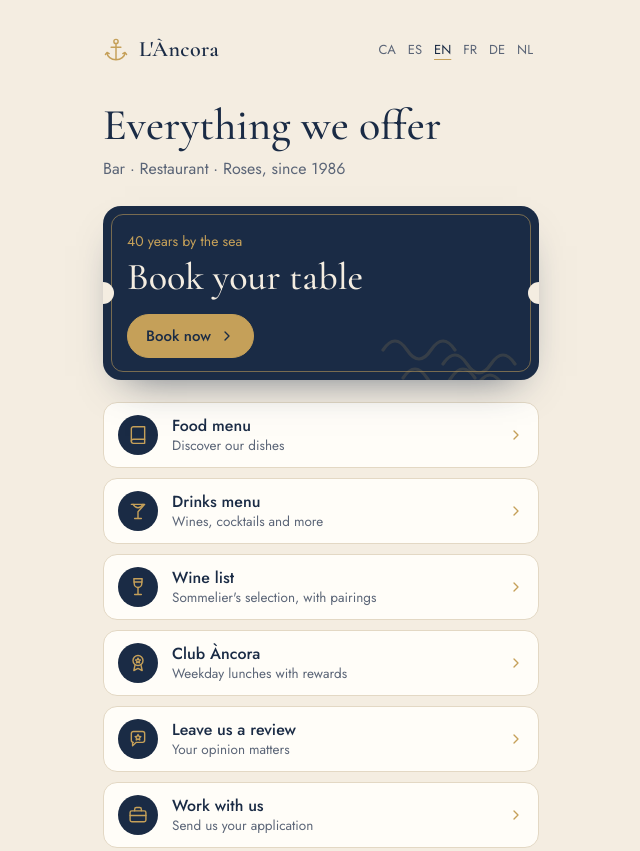
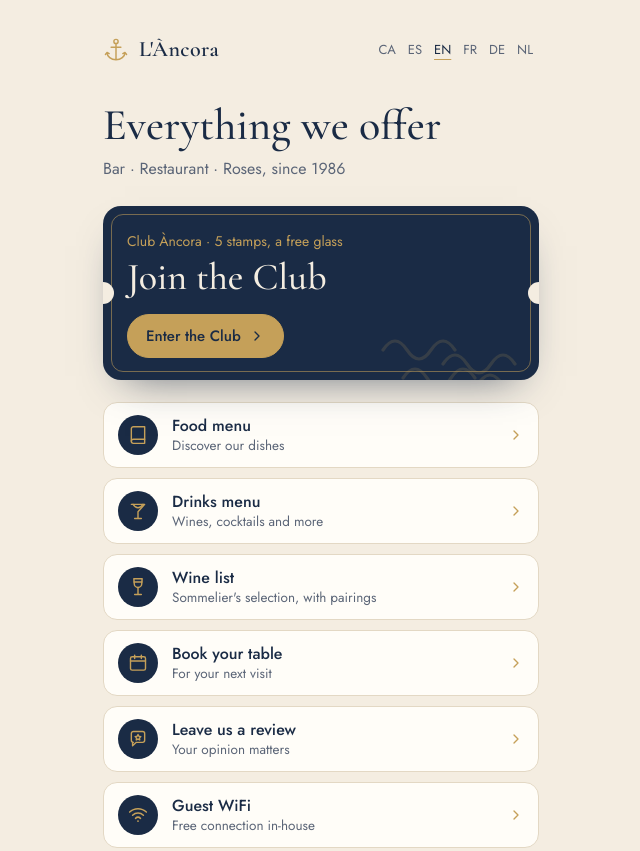
Before and after one commit to Ancoraroses/lancora-links, a plain HTML site: page index.html in a window 1280 px wide. Shown: the top 851 px of the page, without its empty margins (319-959 px from the left). Drawn offline with nearby package versions, Linux system fonts and the light colour scheme.

Commit message:
Links: Club Àncora como tarjeta principal, reserva pasa a la lista y se quita «Trabaja con nosotros»
Co-Authored-By: Claude Opus 5.5 <noreply@anthropic.com>
Claude-Session: https://claude.ai/code/session_01Sz4KY54Vvo2nEKfB4igfUj

```diff
--- a/index.html
+++ b/index.html
@@ -28,7 +28,7 @@ button:focus-visible,a:focus-visible{outline:2px solid var(--gold);outline-offse
 h1{font-size:clamp(34px,9vw,44px);line-height:1.05;margin:30px 0 8px;text-wrap:balance}
 .lead{color:var(--soft);margin:0 0 24px}
 
-/* Tarjeta destacada: reservar */
+/* Tarjeta destacada: Club Àncora */
 .ticket{position:relative;display:block;text-decoration:none;background:var(--navy);color:#F4EDE1;border-radius:18px;padding:24px 24px 22px;box-shadow:0 18px 40px -22px rgba(26,43,69,.7);overflow:hidden}
 .ticket::before{content:"";position:absolute;inset:8px;border:1px solid rgba(197,160,89,.55);border-radius:12px;pointer-events:none}
 .ticket .notch{position:absolute;top:50%;width:22px;height:22px;border-radius:50%;background:var(--bg);transform:translateY(-50%)}
@@ -90,6 +90,7 @@ footer .legal a{display:inline-block;padding:10px 4px}
   <symbol id="ic-whatsapp" viewBox="0 0 24 24" fill="none" stroke="currentColor" stroke-width="1.7" stroke-linecap="round" stroke-linejoin="round"><path d="M20.5 12a8.5 8.5 0 10-3.7 7L21 20l-1.1-3.7c.4-.7.6-1.5.6-2.3z"/></symbol>
   <symbol id="ic-instagram" viewBox="0 0 24 24" fill="none" stroke="currentColor" stroke-width="1.7"><rect x="3" y="3" width="18" height="18" rx="5"/><circle cx="12" cy="12" r="4.2"/><circle cx="17.2" cy="6.8" r="1.1" fill="currentColor" stroke="none"/></symbol>
   <symbol id="ic-briefcase" viewBox="0 0 24 24" fill="none" stroke="currentColor" stroke-width="1.7" stroke-linecap="round" stroke-linejoin="round"><rect x="2.5" y="7" width="19" height="13" rx="2"/><path d="M8 7V5a2 2 0 012-2h4a2 2 0 012 2v2"/><path d="M2.5 12.5h19"/></symbol>
+  <symbol id="ic-calendar" viewBox="0 0 24 24" fill="none" stroke="currentColor" stroke-width="1.7" stroke-linecap="round" stroke-linejoin="round"><rect x="3" y="4.5" width="18" height="16" rx="2"/><path d="M3 9.5h18M8 2.5v4M16 2.5v4"/></symbol>
   <symbol id="ic-wifi" viewBox="0 0 24 24" fill="none" stroke="currentColor" stroke-width="1.8" stroke-linecap="round" stroke-linejoin="round"><path d="M2 8.5c5.5-5.3 14.5-5.3 20 0"/><path d="M5.5 12.3c3.7-3.5 9.3-3.5 13 0"/><path d="M9 16c1.7-1.6 4.3-1.6 6 0"/><circle cx="12" cy="19.3" r="1.1" fill="currentColor" stroke="none"/></symbol>
 </svg>
 
@@ -102,7 +103,7 @@ footer .legal a{display:inline-block;padding:10px 4px}
   <h1 id="tagline">Tot el que t'oferim</h1>
   <p class="lead" id="lead">Bar · Restaurant · Roses, des de 1986</p>
 
-  <a class="ticket" id="book" href="https://cloudclient28.hiopos.com/booking/#/details" target="_blank" rel="noopener">
+  <a class="ticket" id="book" href="https://ancoraroses.github.io/lancora-links/club-ancora/">
     <span class="notch l"></span><span class="notch r"></span>
     <svg class="waves" viewBox="0 0 170 60" aria-hidden="true"><use href="#ic-wave" x="0" y="0" width="80" height="40"/><use href="#ic-wave" x="60" y="14" width="80" height="40"/><use href="#ic-wave" x="20" y="28" width="80" height="40"/><use href="#ic-wave" x="95" y="34" width="80" height="40"/></svg>
     <p class="kick" id="bookKick"></p>
@@ -155,15 +156,12 @@ const LINKS = [
   { icon:"wine", url:"https://ancoraroses.github.io/lancora-carta-bebidas/lancora-carta-vins.html",
     title:{ca:"Carta de vins",es:"Carta de vinos",en:"Wine list",fr:"Carte des vins",de:"Weinkarte",nl:"Wijnkaart"},
     desc:{ca:"Selecció del sommelier, amb maridatges",es:"Selección del sumiller, con maridajes",en:"Sommelier's selection, with pairings",fr:"Sélection du sommelier, avec accords",de:"Auswahl des Sommeliers, mit Speiseempfehlungen",nl:"Selectie van de sommelier, met spijssuggesties"} },
-  { icon:"club", url:"https://ancoraroses.github.io/lancora-links/club-ancora/",
-    title:{ca:"Club Àncora",es:"Club Àncora",en:"Club Àncora",fr:"Club Àncora",de:"Club Àncora",nl:"Club Àncora"},
-    desc:{ca:"Dinars entre setmana amb premi",es:"Comidas entre semana con premio",en:"Weekday lunches with rewards",fr:"Déjeuners en semaine récompensés",de:"Mittagessen unter der Woche mit Prämie",nl:"Lunches door de week met beloning"} },
+  { icon:"calendar", url:"https://cloudclient28.hiopos.com/booking/#/details",
+    title:{ca:"Reserva la teva taula",es:"Reserva tu mesa",en:"Book your table",fr:"Réservez votre table",de:"Reserviere deinen Tisch",nl:"Reserveer je tafel"},
+    desc:{ca:"Per a la propera visita",es:"Para tu próxima visita",en:"For your next visit",fr:"Pour votre prochaine visite",de:"Für deinen nächsten Besuch",nl:"Voor je volgende bezoek"} },
   { icon:"review", url:"https://ancoraroses.github.io/lancora-links/ressenyes/",
     title:{ca:"Deixa'ns una ressenya",es:"Déjanos una reseña",en:"Leave us a review",fr:"Laissez-nous un avis",de:"Bewerte uns",nl:"Laat een recensie achter"},
-    desc:{ca:"La teva opinió ens importa",es:"Tu opinión nos importa",en:"Your opinion matters",fr:"Votre avis compte",de:"Deine Meinung zählt",nl:"Jouw mening telt"} },
-  { icon:"briefcase", url:"https://forms.gle/XEzEUssF4msNQAii6",
-    title:{ca:"Treballa amb nosaltres",es:"Trabaja con nosotros",en:"Work with us",fr:"Travaillez avec nous",de:"Arbeite mit uns",nl:"Werk bij ons"},
-    desc:{ca:"Envia'ns la teva candidatura",es:"Envíanos tu candidatura",en:"Send us your application",fr:"Envoyez votre candidature",de:"Sende uns deine Bewerbung",nl:"Stuur ons je sollicitatie"} }
+    desc:{ca:"La teva opinió ens importa",es:"Tu opinión nos importa",en:"Your opinion matters",fr:"Votre avis compte",de:"Deine Meinung zählt",nl:"Jouw mening telt"} }
 ];
 
 /* ✏️  DATOS DEL WIFI */
@@ -172,9 +170,9 @@ const WIFI = { ssid:"LAncora_WiFi", password:"AncoraRoses2026" };
 const UI = {
   tagline:{ca:"Tot el que t'oferim",es:"Todo lo que te ofrecemos",en:"Everything we offer",fr:"Tout ce que nous offrons",de:"Alles, was wir bieten",nl:"Alles wat wij bieden"},
   lead:{ca:"Bar · Restaurant · Roses, des de 1986",es:"Bar · Restaurante · Roses, desde 1986",en:"Bar · Restaurant · Roses, since 1986",fr:"Bar · Restaurant · Roses, depuis 1986",de:"Bar · Restaurant · Roses, seit 1986",nl:"Bar · Restaurant · Roses, sinds 1986"},
-  bookKick:{ca:"40 anys vora el mar",es:"40 años junto al mar",en:"40 years by the sea",fr:"40 ans au bord de la mer",de:"40 Jahre am Meer",nl:"40 jaar aan zee"},
-  bookBig:{ca:"Reserva la teva taula",es:"Reserva tu mesa",en:"Book your table",fr:"Réservez votre table",de:"Reserviere deinen Tisch",nl:"Reserveer je tafel"},
-  bookGo:{ca:"Reservar",es:"Reservar",en:"Book now",fr:"Réserver",de:"Reservieren",nl:"Reserveren"},
+  bookKick:{ca:"Club Àncora · 5 segells, una copa de regal",es:"Club Àncora · 5 sellos, una copa de regalo",en:"Club Àncora · 5 stamps, a free glass",fr:"Club Àncora · 5 tampons, un verre offert",de:"Club Àncora · 5 Stempel, ein Glas gratis",nl:"Club Àncora · 5 stempels, een gratis glas"},
+  bookBig:{ca:"Fes-te soci del Club",es:"Hazte socio del Club",en:"Join the Club",fr:"Rejoignez le Club",de:"Werde Clubmitglied",nl:"Word lid van de Club"},
+  bookGo:{ca:"Entrar al Club",es:"Entrar al Club",en:"Enter the Club",fr:"Entrer au Club",de:"Zum Club",nl:"Naar de Club"},
   foot:{ca:"Des de 1986, vora el mar",es:"Desde 1986, frente al mar",en:"Since 1986, by the sea",fr:"Depuis 1986, face à la mer",de:"Seit 1986, am Meer",nl:"Sinds 1986, aan zee"},
   wifiT:{ca:"WiFi per a clients",es:"WiFi para clientes",en:"Guest WiFi",fr:"WiFi pour les clients",de:"Gäste-WLAN",nl:"WiFi voor gasten"},
   wifiD:{ca:"Connecta't gratis al local",es:"Conéctate gratis en el local",en:"Free connection in-house",fr:"Connexion gratuite sur place",de:"Kostenlos vor Ort verbinden",nl:"Gratis verbinding ter plaatse"},
```
